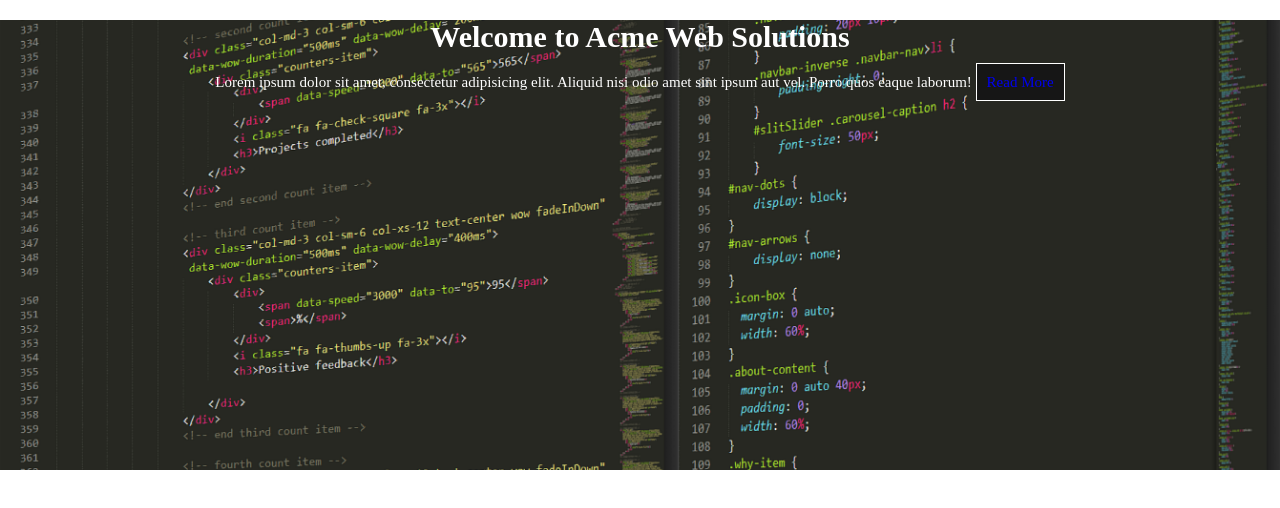
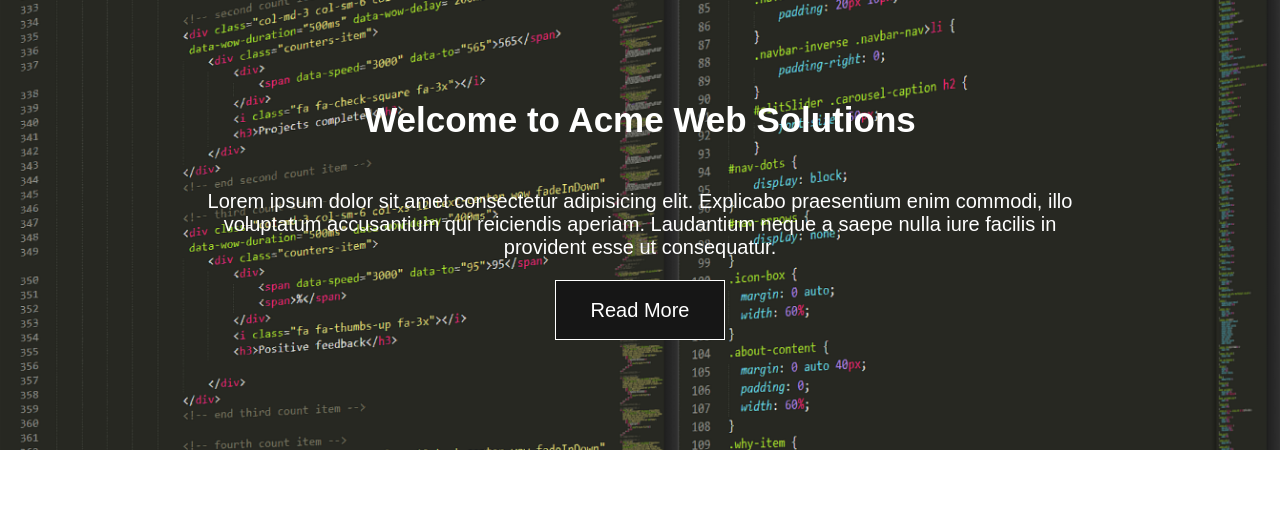
Before and after one commit to Alex-it-work/Box-model-HW, a plain HTML site: page index.html in a window 1280 px wide. Drawn offline with Linux system fonts and the light colour scheme.

Commit message:
Fix header styles

```diff
--- a/css/style.css
+++ b/css/style.css
@@ -1,14 +1,13 @@
 body {
   box-sizing: border-box;
   margin: 0;
+  font-family: Arial, Helvetica, sans-serif;
   font-size: 0;
 }
 header {
-  display: block;
   height: 450px;
   color: white;
   text-align: center;
-  font-size: 15px;
   background: #333 url(../images/pexels-photo-248515.png);
   background-position: center;
   background-repeat: no-repeat;
@@ -17,12 +16,28 @@
   height: 450px;
 }
 header h1 {
+  font-size: 35px;
+  font-weight: bold;
+  margin: 0;
+  padding: 100px 0 50px;
+}
+header span {
+  display: block;
+  font-size: 20px;
+  text-align: center;
+  padding: 0 15%;
+}
+#btn {
+  margin-top: 40px;
 }
 header a {
+  font-size: 20px;
   border: 1px solid rgb(255, 255, 255);
   background: #161616;
-  padding: 10px 10px;
+  margin-top: 50px;
+  padding: 18px 35px;
   text-decoration: none;
+  color: white;
 }
 main {
   text-align: center;
--- a/index.html
+++ b/index.html
@@ -11,10 +11,12 @@
     <header>
       <h1>Welcome to Acme Web Solutions</h1>
       <span
-        >Lorem ipsum dolor sit amet, consectetur adipisicing elit. Aliquid nisi
-        odio amet sint ipsum aut vel. Porro quos eaque laborum!</span
+        >Lorem ipsum dolor sit amet consectetur adipisicing elit. Explicabo
+        praesentium enim commodi, illo voluptatum accusantium qui reiciendis
+        aperiam. Laudantium neque a saepe nulla iure facilis in provident esse
+        ut consequatur.</span
       >
-      <a href="#sect-b">Read More</a>
+      <div id="btn"><a href="#sect-b">Read More</a></div>
     </header>
   </body>
 </html>
```
